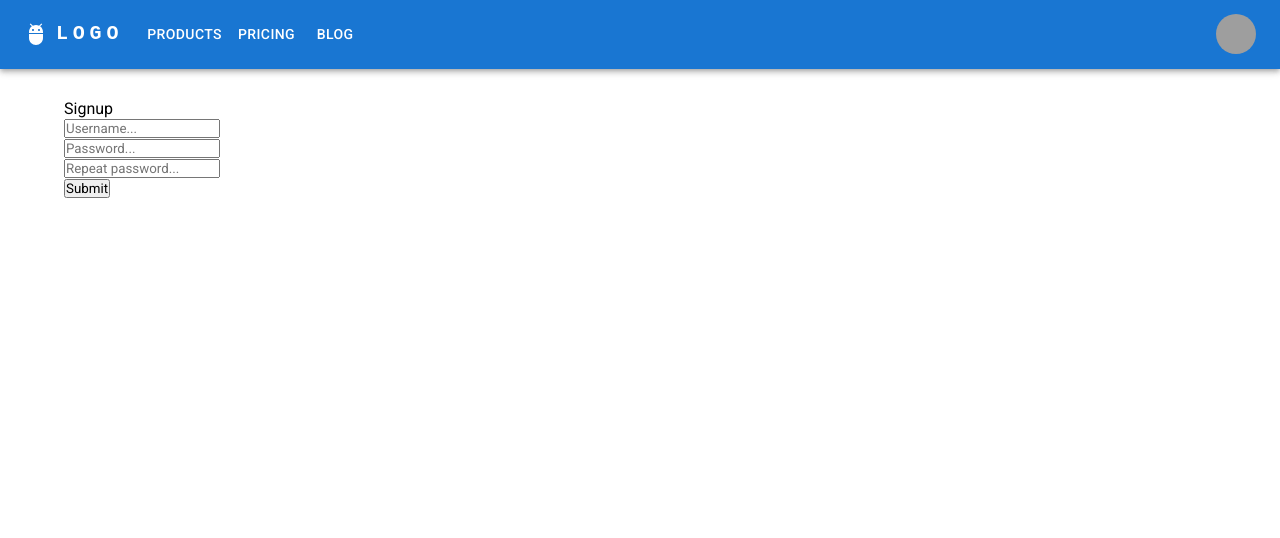
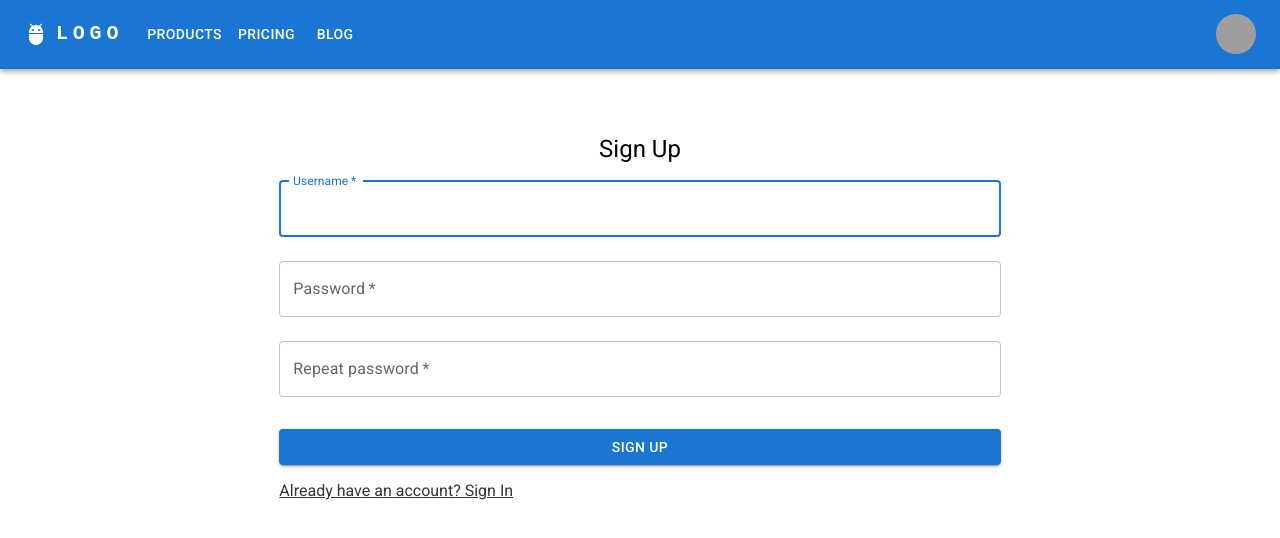
Before and after one commit to Kirill-Stepankov/innotter-frontend, a React (Vite) app in the folder innotter/: page /signup in a window 1280 px wide. Shown: the top 538 px of the page. Built offline with nearby package versions, Linux system fonts and the light colour scheme; grey boxes are pictures that could not be loaded.

Commit message:
signup styles

```diff
--- a/innotter/src/components/Root.tsx
+++ b/innotter/src/components/Root.tsx
@@ -5,9 +5,9 @@ import AuthProvider from "../providers/AuthProvider";
 import { AnonymousRoute } from "../HOC/AnonymousRoute";
 import { Home } from "./screens/home/Home";
 import { Navbar } from "./Navbar";
-import Signup from "./screens/signup/Signup";
 import { Container } from "@mui/material";
 import { Login } from "./screens/login/Login";
+import { Signup } from "./screens/signup/Signup";
 
 export function Root() {
   return (
--- a/innotter/src/components/screens/login/Login.tsx
+++ b/innotter/src/components/screens/login/Login.tsx
@@ -1,4 +1,3 @@
-
 import { useForm } from "react-hook-form";
 import * as yup from "yup";
 import { yupResolver } from "@hookform/resolvers/yup";
@@ -7,11 +6,9 @@ import { AxiosError } from "axios";
 import { FC, useState } from "react";
 import { ILoginInput } from "./schemas";
 import { useAuthService } from "../../../hooks/useAuthService";
-import { Box, Button, TextField, Typography } from "@mui/material";
-
-interface IErrorData {
-  detail: string;
-}
+import { Box, Button, Grid, TextField, Typography } from "@mui/material";
+import { Link } from "react-router-dom";
+import { IErrorData } from "../schemas";
 
 export const Login: FC = () => {
   const authService = useAuthService();
@@ -104,6 +101,13 @@ export const Login: FC = () => {
         >
           Sign In
         </Button>
+        <Grid container>
+          <Grid item xs>
+            <Link to="/signup" style={{color: '#363636'}}>
+              {"Don't have an account? Sign Up"}
+            </Link>
+          </Grid>
+        </Grid>
       </Box>
     </Box>
   );
--- /dev/null
+++ b/innotter/src/components/screens/schemas.ts
@@ -0,0 +1,3 @@
+export interface IErrorData {
+  detail: string;
+}
--- a/innotter/src/components/screens/signup/Signup.tsx
+++ b/innotter/src/components/screens/signup/Signup.tsx
@@ -1,13 +1,131 @@
-import { SignupForm } from "./SignupForm";
+import { yupResolver } from "@hookform/resolvers/yup";
+import { useMutation } from "@tanstack/react-query";
+import { AxiosError } from "axios";
+import { useForm } from "react-hook-form";
+import * as yup from "yup";
+import { useAuthService } from "../../../hooks/useAuthService";
+import { useNavigate } from "react-router";
+import { ISignupInput } from "./schemas";
+import { Box, Button, Grid, TextField, Typography } from "@mui/material";
+import { Link } from "react-router-dom";
+import { IErrorData } from "../schemas";
+import { useState } from "react";
 
 export const Signup = () => {
+  const [signupErrors, setSignupErrors] = useState<string>();
+
+  const handleErrors = (error: AxiosError) => {
+    if (error.response?.status == 422) {
+      const error_data = error.response.data as IErrorData;
+      setSignupErrors(error_data.detail);
+    }
+  };
+
+  const authService = useAuthService();
+  const navigate = useNavigate();
+
+  const { mutate } = useMutation({
+    mutationFn: authService.signup,
+    onError: handleErrors,
+    onSuccess: () => navigate("/login"),
+  });
+
+  const schema = yup.object().shape({
+    username: yup.string().max(255).required(),
+    hashed_password: yup.string().min(8).max(155).required(),
+    repeat_password: yup
+      .string()
+      .oneOf([yup.ref("hashed_password")], "Passwords are not the same.")
+      .required(),
+  });
+
+  const {
+    register,
+    handleSubmit,
+    formState: { errors },
+  } = useForm({
+    resolver: yupResolver(schema),
+  });
+
+  const onSubmit = (signup_data: ISignupInput) => {
+    mutate(signup_data);
+  };
+
   return (
-    <>
-      <div>Signup
-        <SignupForm />
-        </div>
-    </>
+    <Box
+      sx={{
+        marginTop: 8,
+        display: "flex",
+        flexDirection: "column",
+        alignItems: "center",
+      }}
+    >
+      <Typography component="h1" variant="h5">
+        Sign Up
+      </Typography>
+      <Box component="form" onSubmit={handleSubmit(onSubmit)} noValidate>
+        <TextField
+          error={!!errors.username || !!signupErrors}
+          margin="normal"
+          required
+          fullWidth
+          id="username"
+          label="Username"
+          autoComplete="username"
+          autoFocus
+          helperText={
+            errors.username
+              ? errors.username?.message
+              : signupErrors
+              ? signupErrors
+              : ""
+          }
+          {...register("username")}
+        />
+        <TextField
+          error={!!errors.hashed_password}
+          margin="normal"
+          required
+          fullWidth
+          label="Password"
+          type="password"
+          id="hashed_password"
+          autoComplete="current-password"
+          helperText={
+            errors.hashed_password ? errors.hashed_password?.message : ""
+          }
+          {...register("hashed_password")}
+        />
+        <TextField
+          error={!!errors.repeat_password}
+          margin="normal"
+          required
+          fullWidth
+          label="Repeat password"
+          type="password"
+          id="repeat_password"
+          autoComplete="repeat-password"
+          helperText={
+            errors.repeat_password ? errors.repeat_password?.message : ""
+          }
+          {...register("repeat_password")}
+        />
+        <Button
+          type="submit"
+          fullWidth
+          variant="contained"
+          sx={{ mt: 3, mb: 2 }}
+        >
+          Sign Up
+        </Button>
+        <Grid container>
+          <Grid item xs>
+            <Link to="/login" style={{ color: "#363636" }}>
+              {"Already have an account? Sign In"}
+            </Link>
+          </Grid>
+        </Grid>
+      </Box>
+    </Box>
   );
-}
-
-export default Signup;
+};
--- a/innotter/src/components/screens/signup/SignupForm.tsx
+++ /dev/null
@@ -1,67 +0,0 @@
-import { yupResolver } from "@hookform/resolvers/yup";
-import { useMutation } from "@tanstack/react-query";
-import { AxiosError } from "axios";
-import { useForm } from "react-hook-form";
-import * as yup from "yup";
-import { useAuthService } from "../../../hooks/useAuthService";
-import { useNavigate } from "react-router";
-import { ISignupInput } from "./schemas";
-
-export const SignupForm = () => {
-  const handleErrors = (error: AxiosError) => {
-    if (error.response?.status == 422) {
-      // пока просто выводит ошибку в консоль
-      console.log(error.response.data);
-    }
-  };
-
-  const authService = useAuthService();
-  const navigate = useNavigate();
-
-  const { mutate } = useMutation({
-    mutationFn: authService.signup,
-    onError: handleErrors,
-    onSuccess: () => navigate("/login"),
-  });
-
-  const schema = yup.object().shape({
-    username: yup.string().max(255).required(),
-    hashed_password: yup.string().min(8).max(155).required(),
-    repeat_password: yup
-      .string()
-      .oneOf([yup.ref("hashed_password")])
-      .required(),
-  });
-
-  const {
-    register,
-    handleSubmit,
-    formState: { errors },
-  } = useForm({
-    resolver: yupResolver(schema),
-  });
-
-  const onSubmit = (signup_data: ISignupInput) => {
-    mutate(signup_data);
-  };
-
-  return (
-    <form onSubmit={handleSubmit(onSubmit)}>
-      <input type="text" placeholder="Username..." {...register("username")} />
-      <p>{errors.username?.message}</p>
-      <input
-        type="password"
-        placeholder="Password..."
-        {...register("hashed_password")}
-      />
-      <p>{errors.hashed_password?.message}</p>
-      <input
-        type="password"
-        placeholder="Repeat password..."
-        {...register("repeat_password")}
-      />
-      <p>{errors.repeat_password?.message}</p>
-      <input type="submit" />
-    </form>
-  );
-};
```
